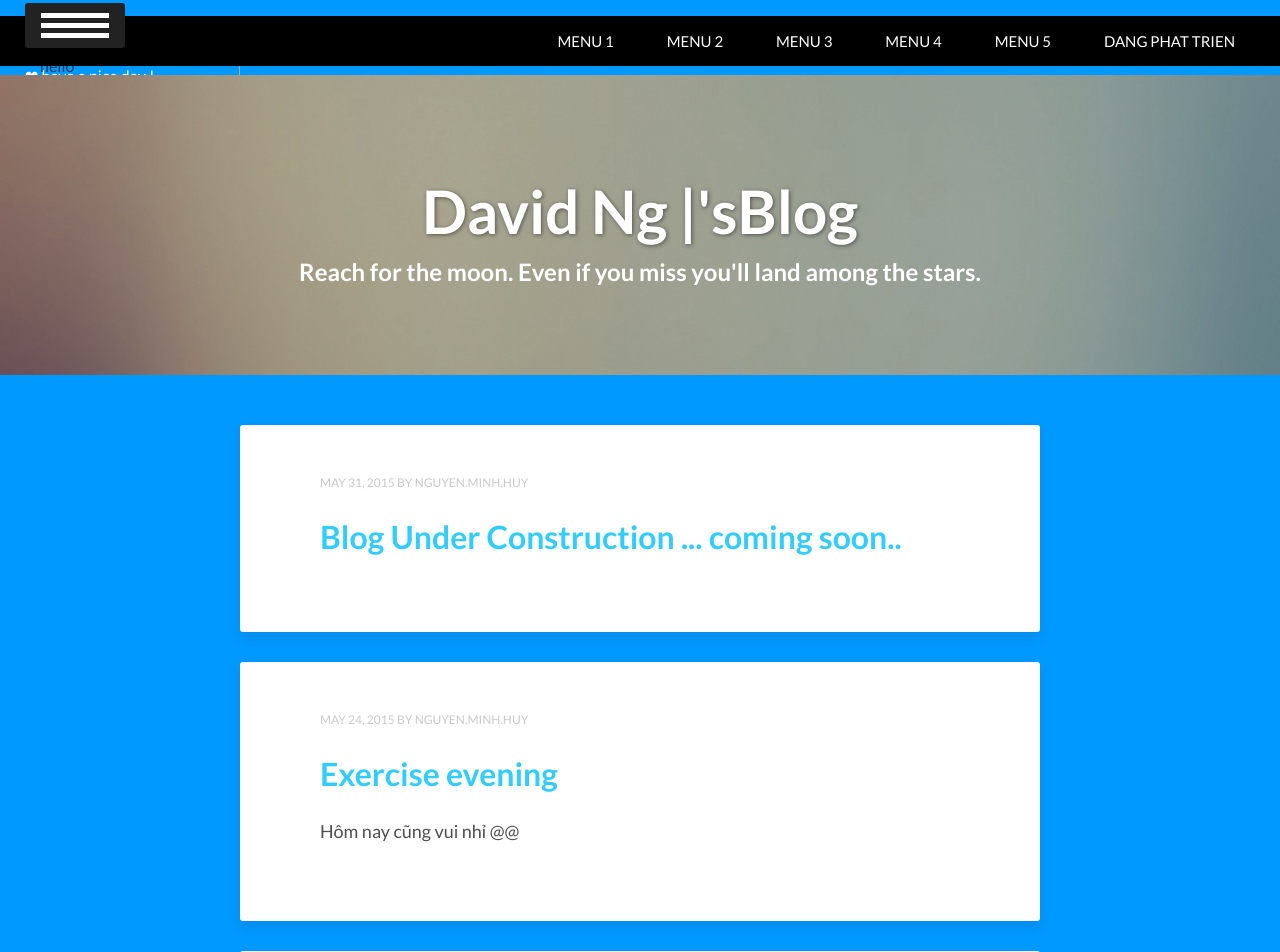
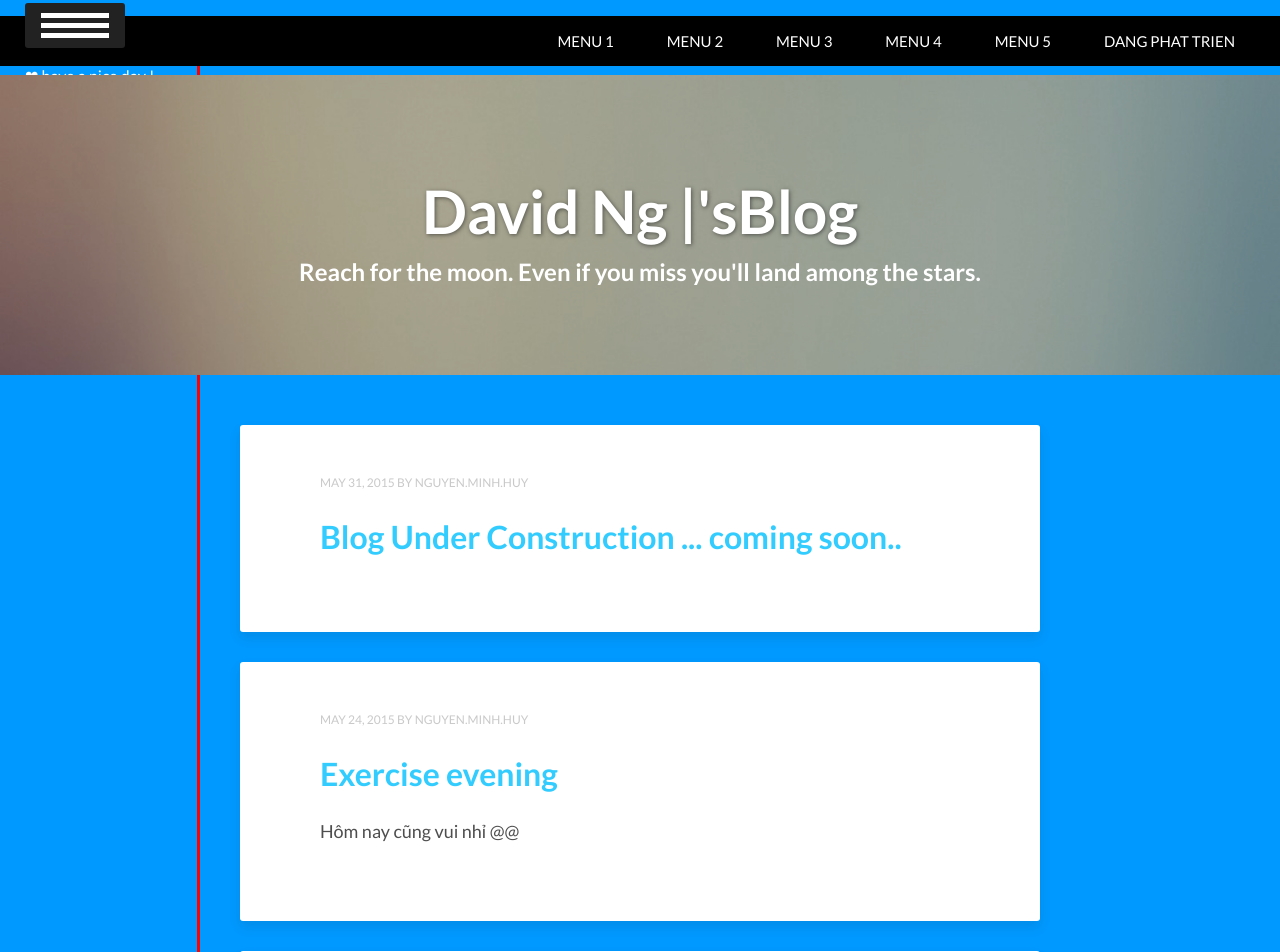
Before and after one commit to vareisen/vareisen.github.io, a Jekyll site: the page built from index.html, in a window 1280 px wide and 1400 px high. Shown: the top 952 px of the window. Built offline with Jekyll 4.4.1, drawn with Linux system fonts in a browser that asks for light colours; the list of posts is cut into pages by our own code; comment, search, counter and statistics services are not loaded.

Commit message:
Update head.html

```diff
--- a/_includes/head.html
+++ b/_includes/head.html
@@ -110,10 +110,11 @@ p.nice_day {
 
 #sidebar {
   position: fixed;
-  top: 40px;
-  left: 40px;
+  top: navi-bar-50px;
+  left: 0px;
   width: 200px;
-  border-right:1px solid #aaa;
+  height: 100%;
+  border-right:3px solid #f00;
 }
 
 #content {
```
